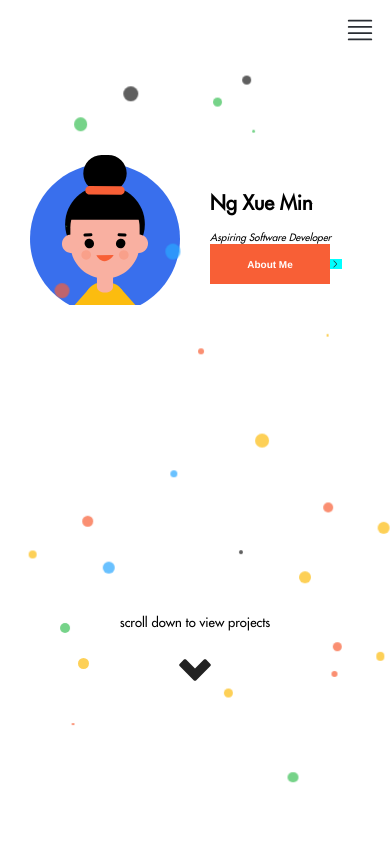
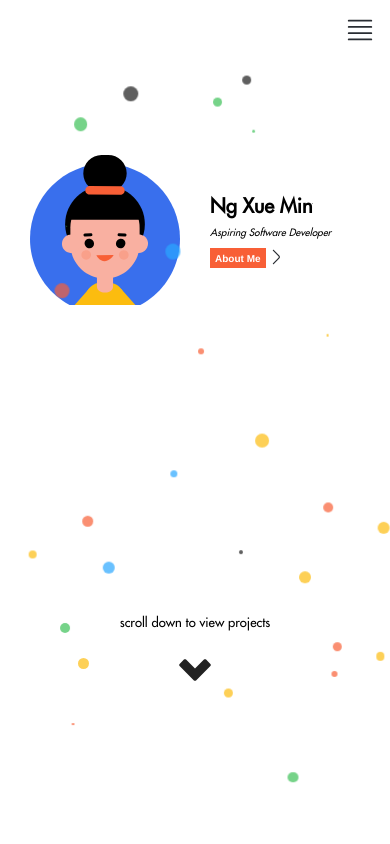
Before and after one commit to xueminzzz/My-Portfolio-Website, a Next.js app: page / in a window 390 px wide. Shown: the top 844 px of the page. Built offline with nearby package versions, Linux system fonts and the light colour scheme.

Commit message:
almost there

```diff
--- a/app/components/header/header.js
+++ b/app/components/header/header.js
@@ -2,15 +2,11 @@
 import Image from "next/image";
 import styles from "./header.module.css";
 import Link from "next/link";
-import { createContext, useContext, useState } from 'react';
-
-const SidebarContext = createContext();
 
 export default function Header() {
-    // const greeting = "hello";
+
     return (
         <div className={styles["main-container"]}>
-            {/* <SidebarContext.Provider value={{ greeting }}> */}
             <div className={styles["header-container"]}>
                 <Image
                     src={"/avatar.svg"} priority={true}
@@ -18,16 +14,15 @@ export default function Header() {
                     height={500}
                     className={styles["avatar"]}
                 />
-                    {/* <HeaderChild /> */}
 
                 <div className={styles["information"]}>
                     <div className={styles["me"]}>Ng Xue Min</div>
                     <div className={styles["title"]}>Aspiring Software Developer</div>
-                        <div className={styles["about-me-button"]}>
+                    <div className={styles["about-me-container"]}>
                         <Link href="/about-me">
-                                <button className={styles["about-me"]}>About Me</button>
+                            <button className={styles["about-me-button"]}>About Me</button>
                         </Link>
-                            <button className={styles["right-arrow"]}>About Me</button>
+                        <button className={styles["right-arrow"]}></button>
                     </div>
                 </div>
             </div>
@@ -35,16 +30,6 @@ export default function Header() {
                 <div className={styles["scroll"]}>scroll down to view projects</div>
                 <div className={`${styles["scroll-down-arrow"]} ${styles["bounce"]}`}></div>
             </div>
-            {/* </SidebarContext.Provider> */}
         </div>
     )
 }
-
-// function HeaderChild() {
-//     let greeting = useContext(SidebarContext);
-//     return (
-//         <div>
-//             <button onClick={() => console.log(greeting)}>CLICK</button>
-//         </div>
-//     )
-// }
--- a/app/components/header/header.module.css
+++ b/app/components/header/header.module.css
@@ -35,18 +35,16 @@
     font-style: italic;
 }
 
-.about-me-button {
+.about-me-container {
     display: flex;
     align-items: center;
-    margin-top: -3rem;
+    margin-top: -5rem;
     height: 6rem;
     width: fit-content;
-    background-color: aqua;
 }
 
-.about-me {
-    height: 40px;
-    width: 120px;
+.about-me-button {
+    height: 60px;
     font-size: 3rem;
     padding: 0.5em;
     border: none;
@@ -57,15 +55,12 @@
 }
 
 .right-arrow {
-    height: 40px;
-    width: 120px;
     background: url(/arrow-right.svg) left top no-repeat;
     background-size: contain;
     width: 60px;
     height: 60px;
     background-color: transparent;
     border: none;
-    color: transparent;
 }
 
 .scroll {
@@ -92,12 +87,13 @@
         margin-top: -4rem;
     }
 
-    .about-me-button {
+    .about-me-container {
+        height: 4rem;
         margin-top: -4rem;
-        height: 4rem;
     }
 
-    .about-me {
+    .about-me-button {
+        height: 4rem;
         font-size: 2rem;
     }
 
@@ -124,15 +120,14 @@
 
     .title {
         font-size: 1.5rem;
-        margin-top: -4rem;
+    }
+
+    .about-me-container {
+        height: 3rem;
     }
 
     .about-me-button {
-        margin-top: -4rem;
         height: 3rem;
-    }
-
-    .about-me {
         font-size: 1.5rem;
     }
 
@@ -168,21 +163,23 @@
 
     .title {
         font-size: 1rem;
-        margin-top: -2rem;
+        margin-top: -3rem;
+    }
+
+    .about-me-container {
+        margin-top: -3rem;
+        height: 2rem;
     }
 
     .about-me-button {
-        margin-top: -2rem;
-        height: 1rem;
-    }
-
-    .about-me {
+        height: 2rem;
         font-size: 1rem;
+        margin-top: 0;
     }
 
     .right-arrow {
-        height: 10px;
-        width: 10px;
+        height: 20px;
+        width: 20px;
     }
 
     .scroll-container {
@@ -209,6 +206,7 @@
     }
 
     @keyframes bounce {
+
         0%,
         20%,
         50%,
@@ -247,19 +245,20 @@
         margin-top: -1.5rem;
     }
 
-    .about-me-button {
+    .about-me-container {
         margin-top: -1.5rem;
-        height: 0.8rem;
+        height: 1rem;
     }
 
-    .about-me {
-        height: 0.8rem;
+    .about-me-button {
+        height: 1.5rem;
         font-size: 0.8rem;
+        align-self: center;
     }
 
     .right-arrow {
-        height: 8px;
-        width: 8px;
+        height: 15px;
+        width: 15px;
     }
 
     .scroll {
--- a/app/components/navbar/navbar-mobile/index.js
+++ b/app/components/navbar/navbar-mobile/index.js
@@ -12,12 +12,12 @@ export default function Sidebar({ isOpen, toggle }) {
         }}>
             <ul className={styles["navbar-ul"]} >
                 <Link href="/" className={styles["projects-link"]}>
-                    <li className={styles["nav-item"]}>Home</li>
+                    <li className={styles["nav-item"]} onClick={toggle}>Home</li>
                 </Link>
                 <Link href="#projects" className={styles["projects-link"]}>
-                    <li className={styles["nav-item"]}>Projects</li>
+                    <li className={styles["nav-item"]} onClick={toggle}>Projects</li>
                 </Link>
-                <li className={styles["nav-item"]}>Resume</li>
+                <li className={styles["nav-item"]} onClick={toggle}>Resume</li>
             </ul>
         </div>
     )
```
Lines whose indentation alone changed are shown as unchanged.
